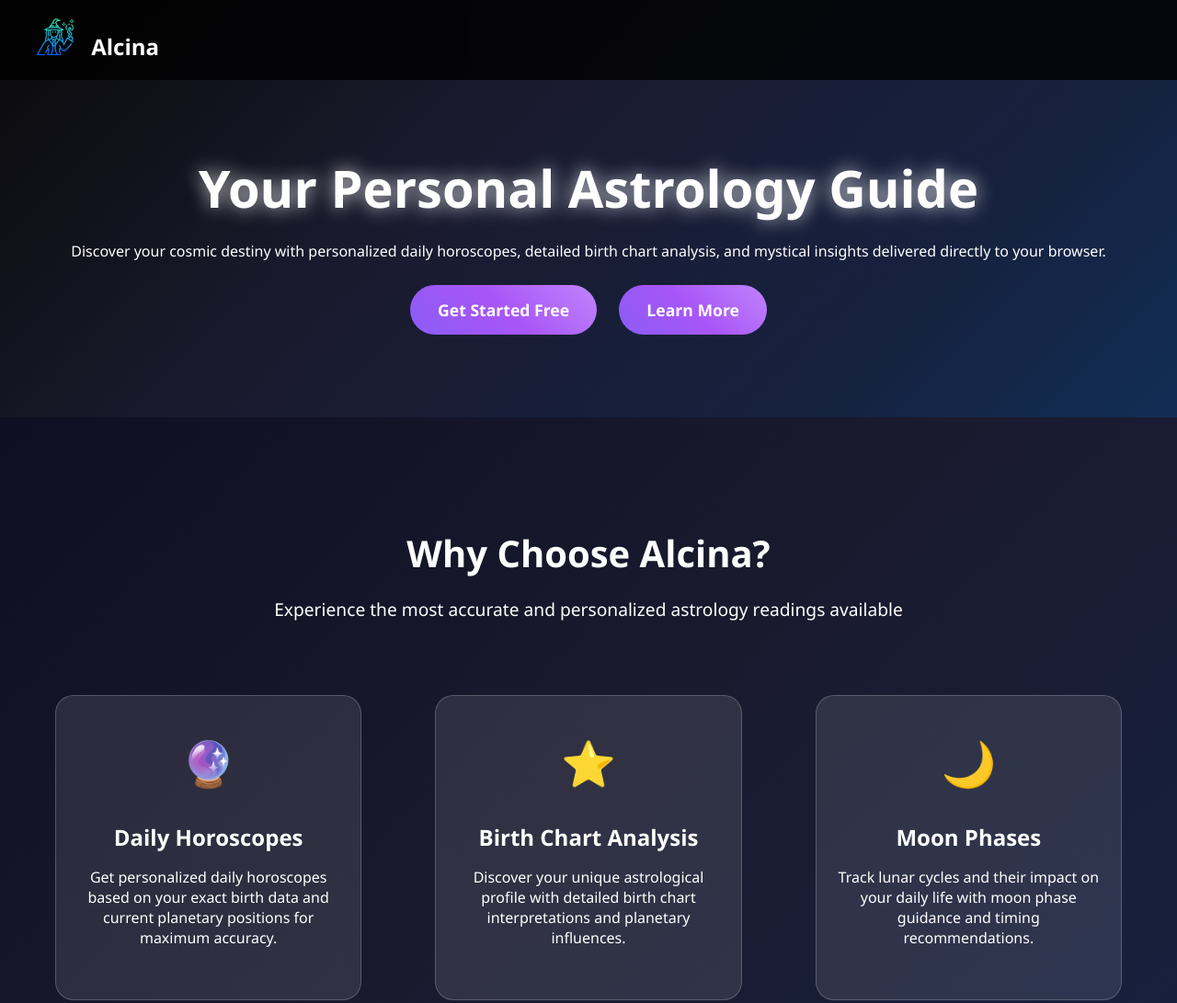
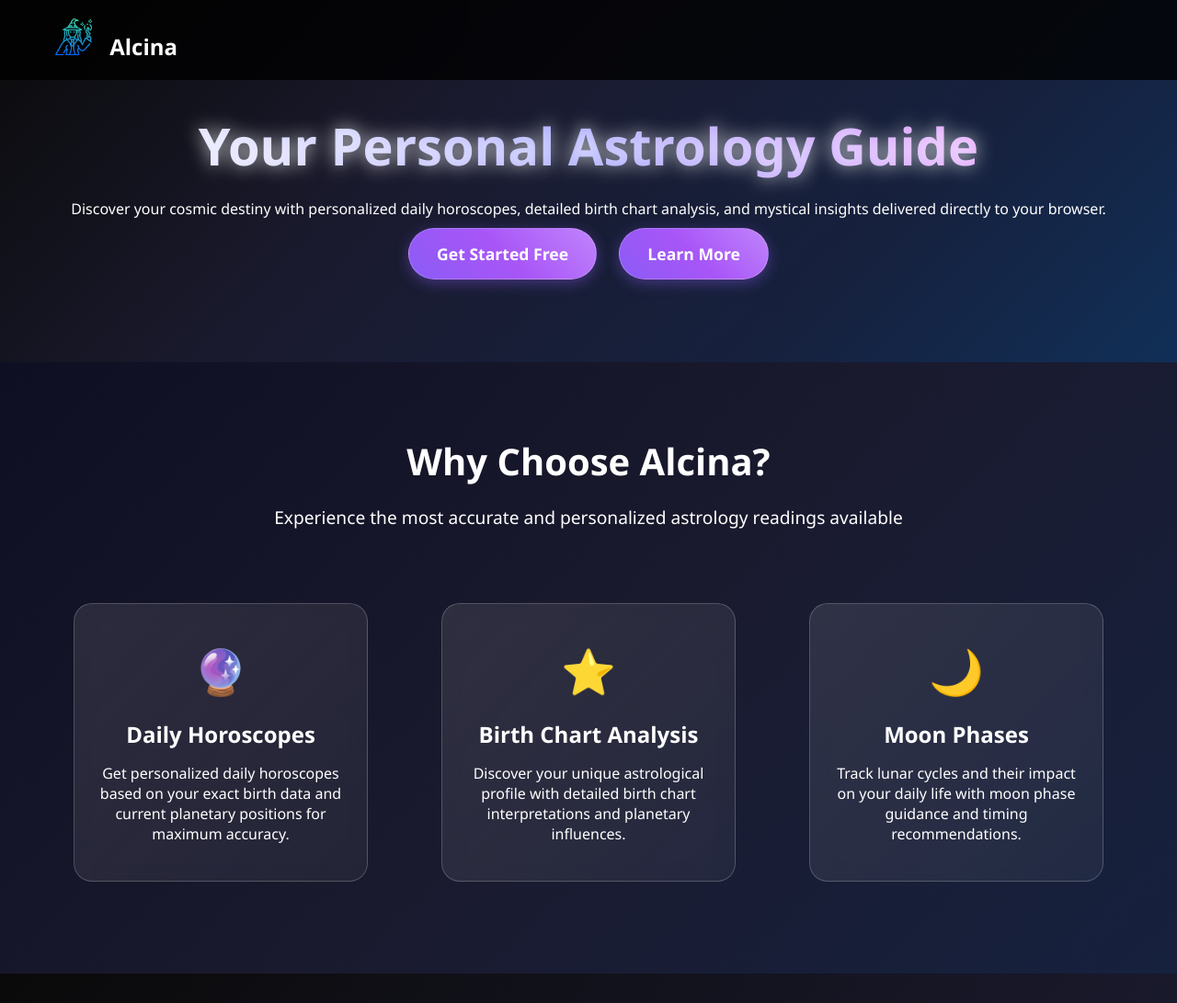
Before and after one commit to john-kuo/alcina-web, a plain HTML site: page simple.html in a window 1280 px wide. Shown: the top 1091 px of the page at 92% size. Drawn offline with Linux system fonts and the light colour scheme.

Commit message:
Add mystical styling to simple version

```diff
--- a/simple.html
+++ b/simple.html
@@ -5,6 +5,12 @@
     <meta name="viewport" content="width=device-width, initial-scale=1.0">
     <title>Alcina - Your Personal Astrology Guide</title>
     <style>
+        * {
+            margin: 0;
+            padding: 0;
+            box-sizing: border-box;
+        }
+
         body {
             background: linear-gradient(135deg, #0a0a0a 0%, #1a1a2e 25%, #16213e 50%, #0f3460 75%, #533483 100%);
             color: #e8e8e8;
@@ -41,6 +47,10 @@
             color: #ffffff;
             text-shadow: 0 0 20px rgba(255, 255, 255, 0.8);
             margin-bottom: 20px;
+            background: linear-gradient(45deg, #ffffff, #a8a8ff, #ffa8ff);
+            -webkit-background-clip: text;
+            -webkit-text-fill-color: transparent;
+            background-clip: text;
         }
 
         .btn {
@@ -58,6 +68,13 @@
         .btn-primary {
             background: linear-gradient(45deg, #8b5cf6, #a855f7, #c084fc);
             color: white;
+            box-shadow: 0 4px 15px rgba(139, 92, 246, 0.4);
+            border: 1px solid rgba(255, 255, 255, 0.2);
+        }
+
+        .btn-primary:hover {
+            transform: translateY(-2px);
+            box-shadow: 0 6px 20px rgba(139, 92, 246, 0.6);
         }
 
         .features {
@@ -67,12 +84,21 @@
         }
 
         .feature-card {
-            background: rgba(255, 255, 255, 0.1);
+            background: linear-gradient(135deg, rgba(255, 255, 255, 0.1) 0%, rgba(255, 255, 255, 0.05) 100%);
             border: 1px solid rgba(255, 255, 255, 0.2);
             border-radius: 20px;
             padding: 40px 20px;
             margin: 20px;
             text-align: center;
+            backdrop-filter: blur(10px);
+            transition: all 0.3s ease;
+        }
+
+        .feature-card:hover {
+            transform: translateY(-10px);
+            background: linear-gradient(135deg, rgba(255, 255, 255, 0.15) 0%, rgba(255, 255, 255, 0.08) 100%);
+            box-shadow: 0 20px 40px rgba(139, 92, 246, 0.2);
+            border-color: rgba(139, 92, 246, 0.4);
         }
     </style>
 </head>
```
